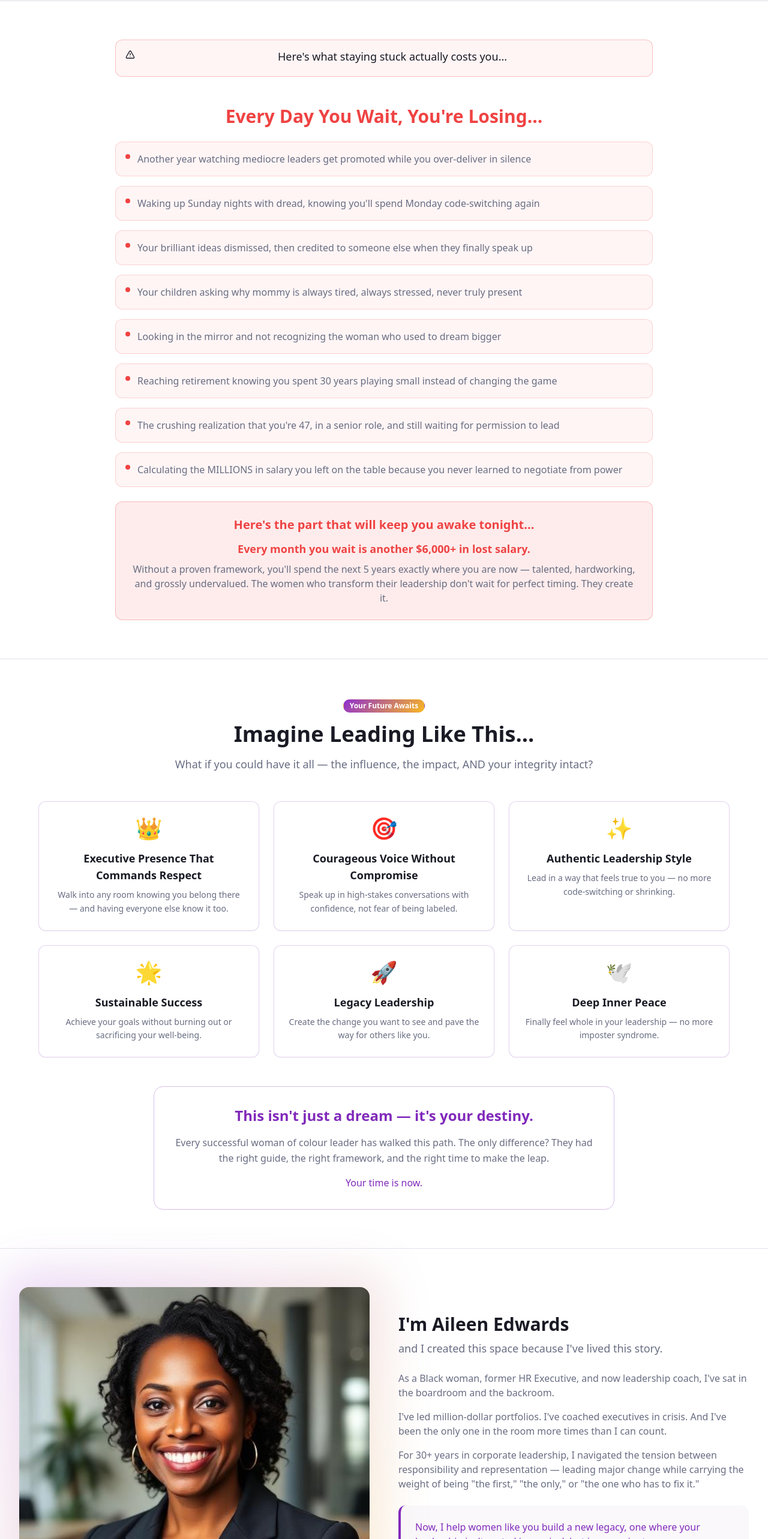
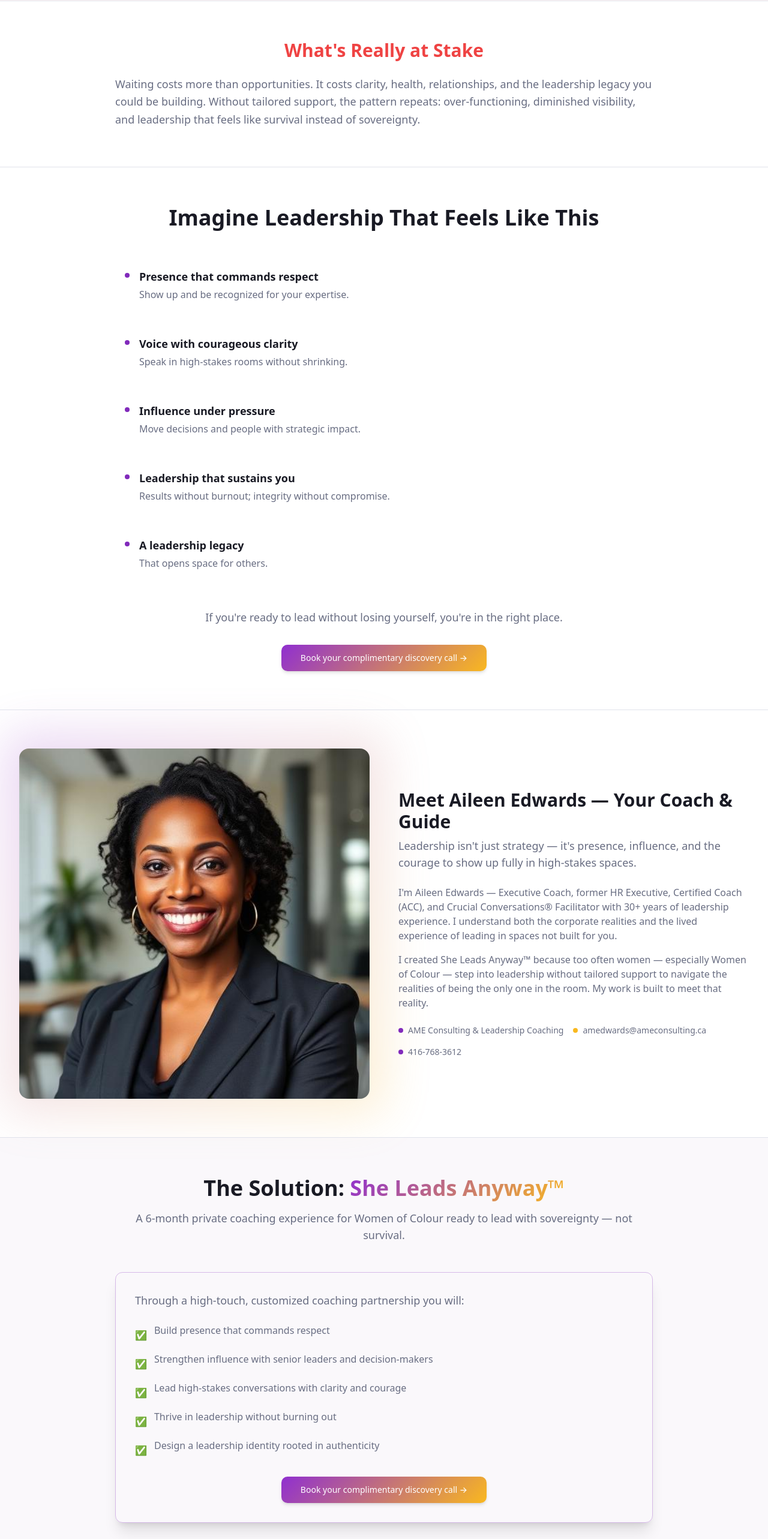
Before and after one commit to izzydoesizzy/she-leads-anyway, a React (Vite) app: page / in a window 1280 px wide. Shown: the part 1465-4031 px from the top of the page at 60% size. Built offline with nearby package versions, Linux system fonts and the light colour scheme.

Commit message:
Update page content

```diff
--- a/src/components/sections/Agitation.tsx
+++ b/src/components/sections/Agitation.tsx
@@ -3,53 +3,18 @@ import { Alert, AlertDescription } from "@/components/ui/alert";
 import { AlertTriangle } from "lucide-react";
 
 const Agitation: React.FC = () => {
-  const costs = [
-    "Another year watching mediocre leaders get promoted while you over-deliver in silence",
-    "Waking up Sunday nights with dread, knowing you'll spend Monday code-switching again",
-    "Your brilliant ideas dismissed, then credited to someone else when they finally speak up",
-    "Your children asking why mommy is always tired, always stressed, never truly present",
-    "Looking in the mirror and not recognizing the woman who used to dream bigger",
-    "Reaching retirement knowing you spent 30 years playing small instead of changing the game",
-    "The crushing realization that you're 47, in a senior role, and still waiting for permission to lead",
-    "Calculating the MILLIONS in salary you left on the table because you never learned to negotiate from power"
-  ];
-
   return (
     <section id="agitation" className="border-t">
       <div className="container mx-auto py-16">
         <div className="mx-auto max-w-4xl text-center">
-          <Alert className="border-destructive/30 bg-destructive/5">
-            <AlertTriangle className="h-4 w-4 text-destructive" />
-            <AlertDescription className="text-lg font-medium">
-              Here's what staying stuck actually costs you...
-            </AlertDescription>
-          </Alert>
+          <h2 className="text-3xl font-semibold text-destructive mb-6">
+            What's Really at Stake
+          </h2>
 
-          <div className="mt-12 space-y-6">
-            <h2 className="text-3xl font-semibold text-destructive">
-              Every Day You Wait, You're Losing...
-            </h2>
-
-            <div className="grid gap-4 text-left">
-              {costs.map((cost, index) => (
-                <div key={index} className="flex items-start gap-3 rounded-lg border border-destructive/20 bg-destructive/5 p-4">
-                  <div className="mt-1 h-2 w-2 rounded-full bg-destructive flex-shrink-0" />
-                  <p className="text-muted-foreground">{cost}</p>
-                </div>
-              ))}
-            </div>
-
-            <div className="mt-8 rounded-xl border border-destructive/30 bg-destructive/10 p-6">
-              <p className="text-xl font-bold text-destructive mb-3">
-                Here's the part that will keep you awake tonight...
-              </p>
-              <p className="text-lg font-semibold text-destructive mb-2">
-                Every month you wait is another $6,000+ in lost salary.
-              </p>
-              <p className="text-muted-foreground">
-                Without a proven framework, you'll spend the next 5 years exactly where you are now — talented, hardworking, and grossly undervalued. The women who transform their leadership don't wait for perfect timing. They create it.
-              </p>
-            </div>
+          <div className="text-left space-y-6">
+            <p className="text-lg text-muted-foreground leading-relaxed">
+              Waiting costs more than opportunities. It costs clarity, health, relationships, and the leadership legacy you could be building. Without tailored support, the pattern repeats: over-functioning, diminished visibility, and leadership that feels like survival instead of sovereignty.
+            </p>
           </div>
         </div>
       </div>
--- a/src/components/sections/CoachIntro.tsx
+++ b/src/components/sections/CoachIntro.tsx
@@ -20,27 +20,18 @@ const CoachIntro: React.FC = () => {
 
           <div className="space-y-6">
             <div>
-              <h2 className="text-3xl font-semibold">I'm Aileen Edwards</h2>
+              <h2 className="text-3xl font-semibold">Meet Aileen Edwards — Your Coach & Guide</h2>
               <p className="mt-2 text-lg text-muted-foreground">
-                and I created this space because I've lived this story.
+                Leadership isn't just strategy — it's presence, influence, and the courage to show up fully in high-stakes spaces.
               </p>
             </div>
 
             <div className="space-y-4 text-muted-foreground">
               <p>
-                As a Black woman, former HR Executive, and now leadership coach, I've sat in the boardroom and the backroom.
+                I'm Aileen Edwards — Executive Coach, former HR Executive, Certified Coach (ACC), and Crucial Conversations® Facilitator with 30+ years of leadership experience. I understand both the corporate realities and the lived experience of leading in spaces not built for you.
               </p>
               <p>
-                I've led million-dollar portfolios. I've coached executives in crisis. And I've been the only one in the room more times than I can count.
-              </p>
-              <p>
-                For 30+ years in corporate leadership, I navigated the tension between responsibility and representation — leading major change while carrying the weight of being "the first," "the only," or "the one who has to fix it."
-              </p>
-            </div>
-
-            <div className="rounded-xl border-l-4 border-primary bg-secondary/50 p-6">
-              <p className="font-medium text-primary">
-                Now, I help women like you build a new legacy, one where your leadership isn't rooted in survival, but in sovereignty.
+                I created She Leads Anyway™ because too often women — especially Women of Colour — step into leadership without tailored support to navigate the realities of being the only one in the room. My work is built to meet that reality.
               </p>
             </div>
 
--- a/src/components/sections/SolutionIntro.tsx
+++ b/src/components/sections/SolutionIntro.tsx
@@ -4,80 +4,45 @@ import { Card, CardContent } from "@/components/ui/card";
 import { Badge } from "@/components/ui/badge";
 
 const SolutionIntro: React.FC = () => {
+  const benefits = [
+    "Build presence that commands respect",
+    "Strengthen influence with senior leaders and decision-makers",
+    "Lead high-stakes conversations with clarity and courage",
+    "Thrive in leadership without burning out",
+    "Design a leadership identity rooted in authenticity"
+  ];
+
   return (
     <section id="solution" className="border-t bg-secondary/50">
       <div className="container mx-auto py-16">
-        <div className="mx-auto max-w-4xl text-center">
-          <Badge className="mb-4 bg-gradient-primary text-white">The Solution</Badge>
-          <h2 className="text-4xl font-bold">
-            Introducing: <span className="text-gradient-primary">She Leads Anyway™</span>
-          </h2>
-          <p className="mx-auto mt-4 max-w-3xl text-lg text-muted-foreground">
-            The only 6-month private coaching experience designed specifically for women of colour who refuse to choose between success and authenticity.
-          </p>
-        </div>
+        <div className="mx-auto max-w-4xl">
+          <div className="text-center mb-12">
+            <h2 className="text-4xl font-bold mb-4">
+              The Solution: <span className="text-gradient-primary">She Leads Anyway™</span>
+            </h2>
+            <p className="text-lg text-muted-foreground">
+              A 6-month private coaching experience for Women of Colour ready to lead with sovereignty — not survival.
+            </p>
+          </div>
 
-        <div className="mx-auto mt-12 max-w-5xl">
           <Card className="border-primary/30 bg-gradient-primary/5 shadow-xl">
             <CardContent className="p-8">
-              <div className="grid gap-8 md:grid-cols-2 md:items-center">
-                <div>
-                  <h3 className="text-2xl font-semibold mb-4">This Is Your Bridge From:</h3>
-                  <div className="space-y-3">
-                    <div className="flex items-start gap-3">
-                      <div className="mt-2 h-2 w-2 rounded-full bg-destructive flex-shrink-0" />
-                      <span className="text-muted-foreground">Feeling exhausted by code-switching</span>
-                    </div>
-                    <div className="flex items-start gap-3">
-                      <div className="mt-2 h-2 w-2 rounded-full bg-destructive flex-shrink-0" />
-                      <span className="text-muted-foreground">Second-guessing your voice</span>
-                    </div>
-                    <div className="flex items-start gap-3">
-                      <div className="mt-2 h-2 w-2 rounded-full bg-destructive flex-shrink-0" />
-                      <span className="text-muted-foreground">Leading with survival energy</span>
-                    </div>
-                    <div className="flex items-start gap-3">
-                      <div className="mt-2 h-2 w-2 rounded-full bg-destructive flex-shrink-0" />
-                      <span className="text-muted-foreground">Carrying everyone else's load</span>
-                    </div>
+              <p className="text-lg text-muted-foreground mb-6">
+                Through a high-touch, customized coaching partnership you will:
+              </p>
+
+              <div className="space-y-4">
+                {benefits.map((benefit, index) => (
+                  <div key={index} className="flex items-start gap-3">
+                    <div className="mt-2 text-primary">✅</div>
+                    <span className="text-muted-foreground">{benefit}</span>
                   </div>
-                </div>
-
-                <div>
-                  <h3 className="text-2xl font-semibold mb-4 text-primary">To This Reality:</h3>
-                  <div className="space-y-3">
-                    <div className="flex items-start gap-3">
-                      <div className="mt-2 h-2 w-2 rounded-full bg-primary flex-shrink-0" />
-                      <span className="text-muted-foreground">Leading with authentic confidence</span>
-                    </div>
-                    <div className="flex items-start gap-3">
-                      <div className="mt-2 h-2 w-2 rounded-full bg-primary flex-shrink-0" />
-                      <span className="text-muted-foreground">Speaking with courageous clarity</span>
-                    </div>
-                    <div className="flex items-start gap-3">
-                      <div className="mt-2 h-2 w-2 rounded-full bg-primary flex-shrink-0" />
-                      <span className="text-muted-foreground">Leading from sovereignty, not survival</span>
-                    </div>
-                    <div className="flex items-start gap-3">
-                      <div className="mt-2 h-2 w-2 rounded-full bg-primary flex-shrink-0" />
-                      <span className="text-muted-foreground">Building the legacy you're meant for</span>
-                    </div>
-                  </div>
-                </div>
+                ))}
               </div>
 
-              <div className="mt-8 rounded-xl border border-primary/30 bg-primary/10 p-6 text-center">
-                <p className="text-lg font-semibold text-primary mb-2">
-                  The BOLD™ Method isn't just coaching—it's liberation.
-                </p>
-                <p className="text-muted-foreground">
-                  A proven framework that blends strategy, emotional intelligence, and lived wisdom to transform how you lead and how you live.
-                </p>
-              </div>
-
-              <div className="mt-6 text-center">
+              <div className="mt-8 text-center">
                 <Button variant="hero" size="lg" asChild>
-                  <a href="#offer">See Exactly What's Included →</a>
+                  <a href="#application">Book your complimentary discovery call →</a>
                 </Button>
               </div>
             </CardContent>
--- a/src/components/sections/Vision.tsx
+++ b/src/components/sections/Vision.tsx
@@ -1,38 +1,29 @@
 import React from "react";
 import { Card, CardContent } from "@/components/ui/card";
 import { Badge } from "@/components/ui/badge";
+import { Button } from "@/components/ui/button";
 
 const Vision: React.FC = () => {
   const outcomes = [
     {
-      title: "Executive Presence That Commands Respect",
-      description: "Walk into any room knowing you belong there — and having everyone else know it too.",
-      icon: "👑"
+      title: "Presence that commands respect",
+      description: "Show up and be recognized for your expertise."
     },
     {
-      title: "Courageous Voice Without Compromise",
-      description: "Speak up in high-stakes conversations with confidence, not fear of being labeled.",
-      icon: "🎯"
+      title: "Voice with courageous clarity",
+      description: "Speak in high-stakes rooms without shrinking."
     },
     {
-      title: "Authentic Leadership Style",
-      description: "Lead in a way that feels true to you — no more code-switching or shrinking.",
-      icon: "✨"
+      title: "Influence under pressure",
+      description: "Move decisions and people with strategic impact."
     },
     {
-      title: "Sustainable Success",
-      description: "Achieve your goals without burning out or sacrificing your well-being.",
-      icon: "🌟"
+      title: "Leadership that sustains you",
+      description: "Results without burnout; integrity without compromise."
     },
     {
-      title: "Legacy Leadership",
-      description: "Create the change you want to see and pave the way for others like you.",
-      icon: "🚀"
-    },
-    {
-      title: "Deep Inner Peace",
-      description: "Finally feel whole in your leadership — no more imposter syndrome.",
-      icon: "🕊️"
+      title: "A leadership legacy",
+      description: "That opens space for others."
     }
   ];
 
@@ -40,36 +31,29 @@ const Vision: React.FC = () => {
     <section id="vision" className="border-t bg-gradient-primary/5">
       <div className="container mx-auto py-16">
         <div className="text-center">
-          <Badge className="mb-4 bg-gradient-primary text-white">Your Future Awaits</Badge>
-          <h2 className="text-4xl font-bold">Imagine Leading Like This...</h2>
-          <p className="mx-auto mt-4 max-w-3xl text-lg text-muted-foreground">
-            What if you could have it all — the influence, the impact, AND your integrity intact?
-          </p>
+          <h2 className="text-4xl font-bold mb-6">Imagine Leadership That Feels Like This</h2>
         </div>
 
-        <div className="mx-auto mt-12 grid max-w-6xl gap-6 md:grid-cols-2 lg:grid-cols-3">
-          {outcomes.map((outcome, index) => (
-            <Card key={index} className="group border-primary/20 transition-all hover:shadow-xl hover:-translate-y-2 hover:border-primary/40">
-              <CardContent className="p-6 text-center">
-                <div className="mb-4 text-4xl">{outcome.icon}</div>
-                <h3 className="font-semibold text-lg mb-2">{outcome.title}</h3>
-                <p className="text-sm text-muted-foreground leading-relaxed">{outcome.description}</p>
-              </CardContent>
-            </Card>
-          ))}
-        </div>
+        <div className="mx-auto mt-12 max-w-4xl">
+          <div className="grid gap-6 md:grid-cols-2 lg:grid-cols-1">
+            {outcomes.map((outcome, index) => (
+              <div key={index} className="flex items-start gap-4 p-4">
+                <div className="mt-2 h-2 w-2 rounded-full bg-primary flex-shrink-0" />
+                <div>
+                  <h3 className="font-semibold text-lg mb-1">{outcome.title}</h3>
+                  <p className="text-muted-foreground">{outcome.description}</p>
+                </div>
+              </div>
+            ))}
+          </div>
 
-        <div className="mx-auto mt-12 max-w-3xl text-center">
-          <div className="rounded-2xl border border-primary/30 bg-gradient-primary/10 p-8">
-            <h3 className="text-2xl font-semibold text-primary mb-4">
-              This isn't just a dream — it's your destiny.
-            </h3>
-            <p className="text-muted-foreground leading-relaxed">
-              Every successful woman of colour leader has walked this path. The only difference? They had the right guide, the right framework, and the right time to make the leap.
+          <div className="mx-auto mt-12 text-center">
+            <p className="text-lg text-muted-foreground mb-8">
+              If you're ready to lead without losing yourself, you're in the right place.
             </p>
-            <p className="mt-4 font-medium text-primary">
-              Your time is now.
-            </p>
+            <Button variant="hero" size="lg" asChild>
+              <a href="#application">Book your complimentary discovery call →</a>
+            </Button>
           </div>
         </div>
       </div>
```
